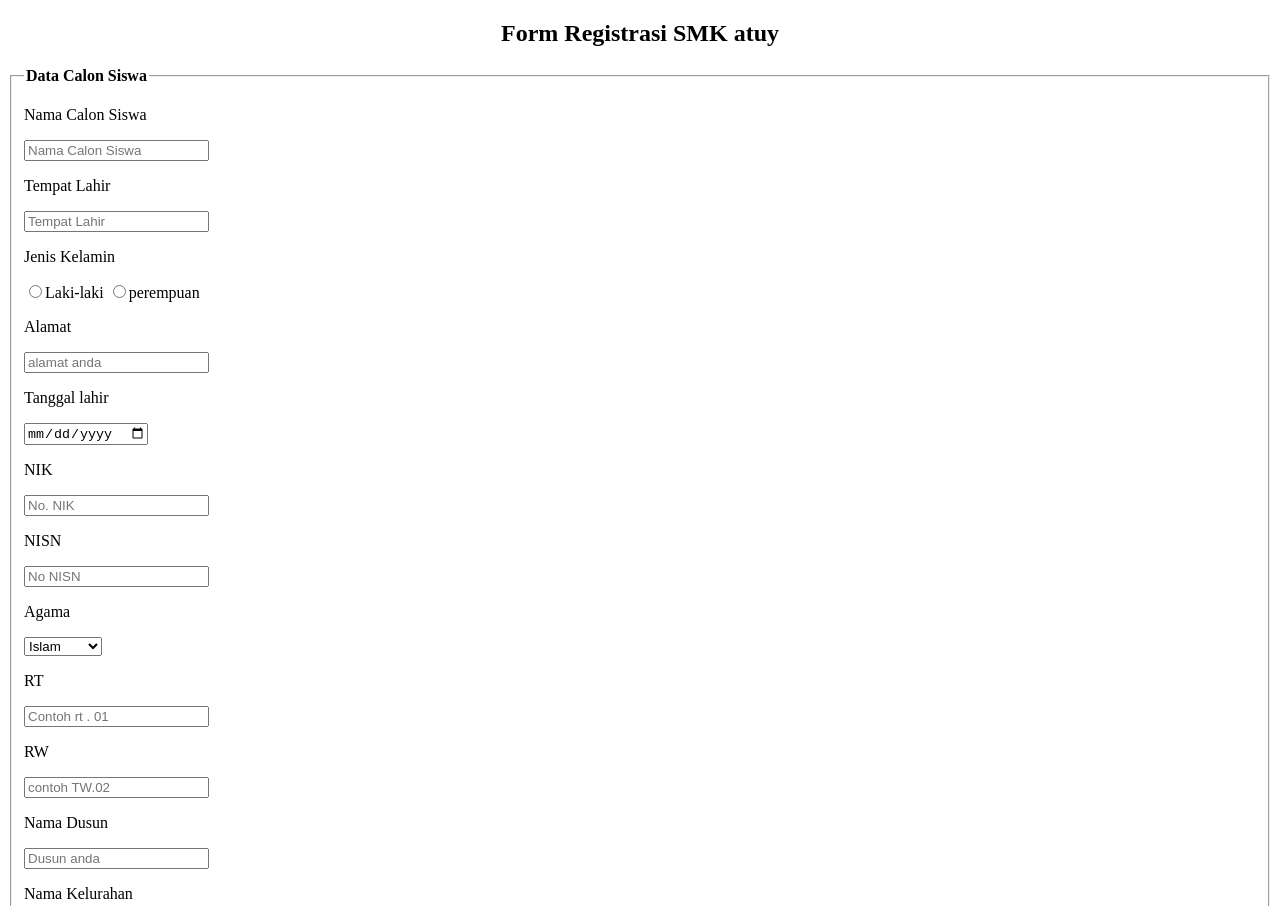
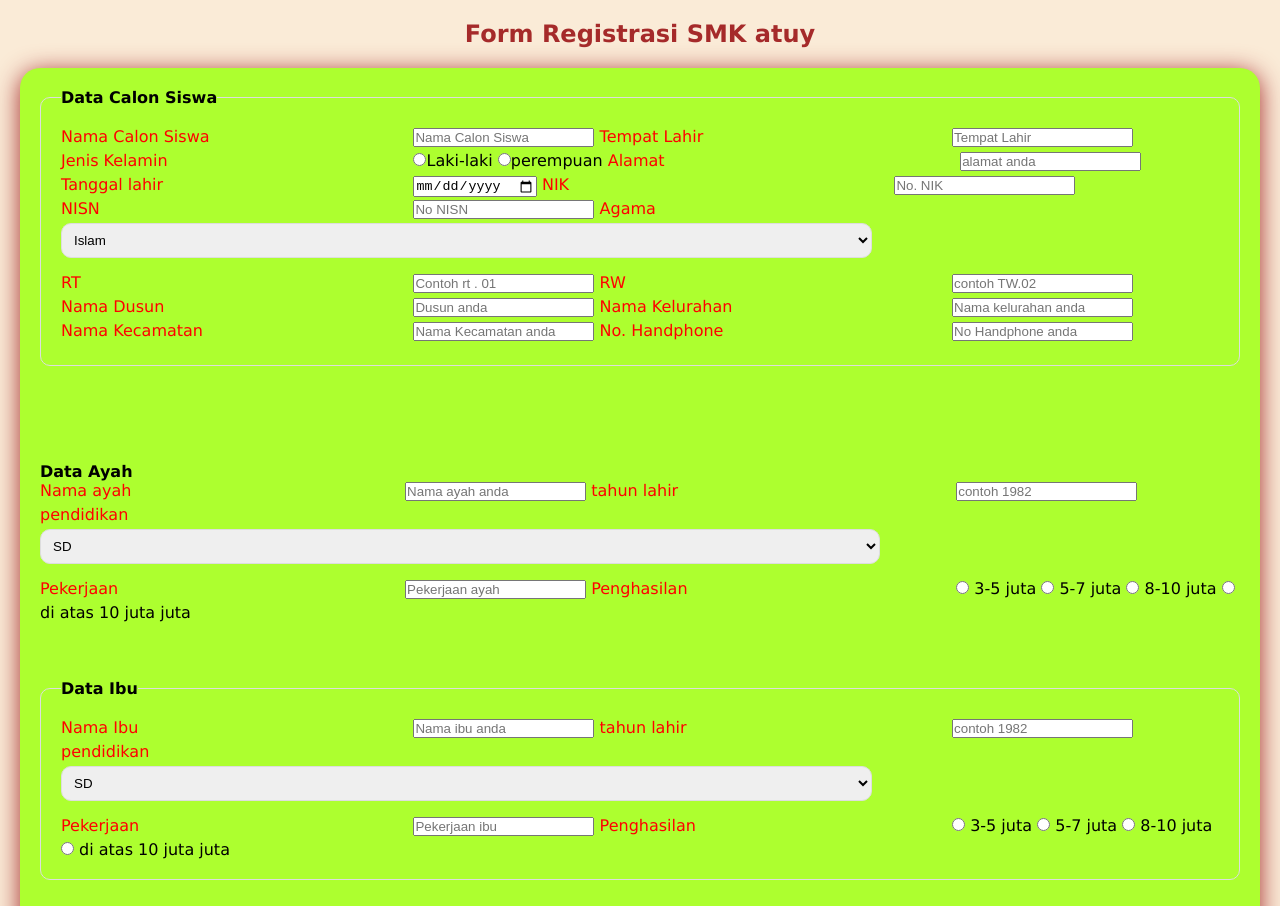
Before and after one commit to fauzifauzi320/belajar-website, a plain HTML site: page index.html in a window 1280 px wide. Shown: the top 906 px of the page. Drawn offline with Linux system fonts and the light colour scheme.

Commit message:
Update index.html

```diff
--- a/index.html
+++ b/index.html
@@ -3,7 +3,7 @@
 <head>
     <meta charset="UTF-8">
     <meta name="viewport" content="width=device-width, initial-scale=1.0">
-    <link rel="stylesheet" href="CSS/style_44.css">
+    <link rel="stylesheet" href="style.css">
     <title>form Pendaftaran</title>
 </head>
 <body>
```
